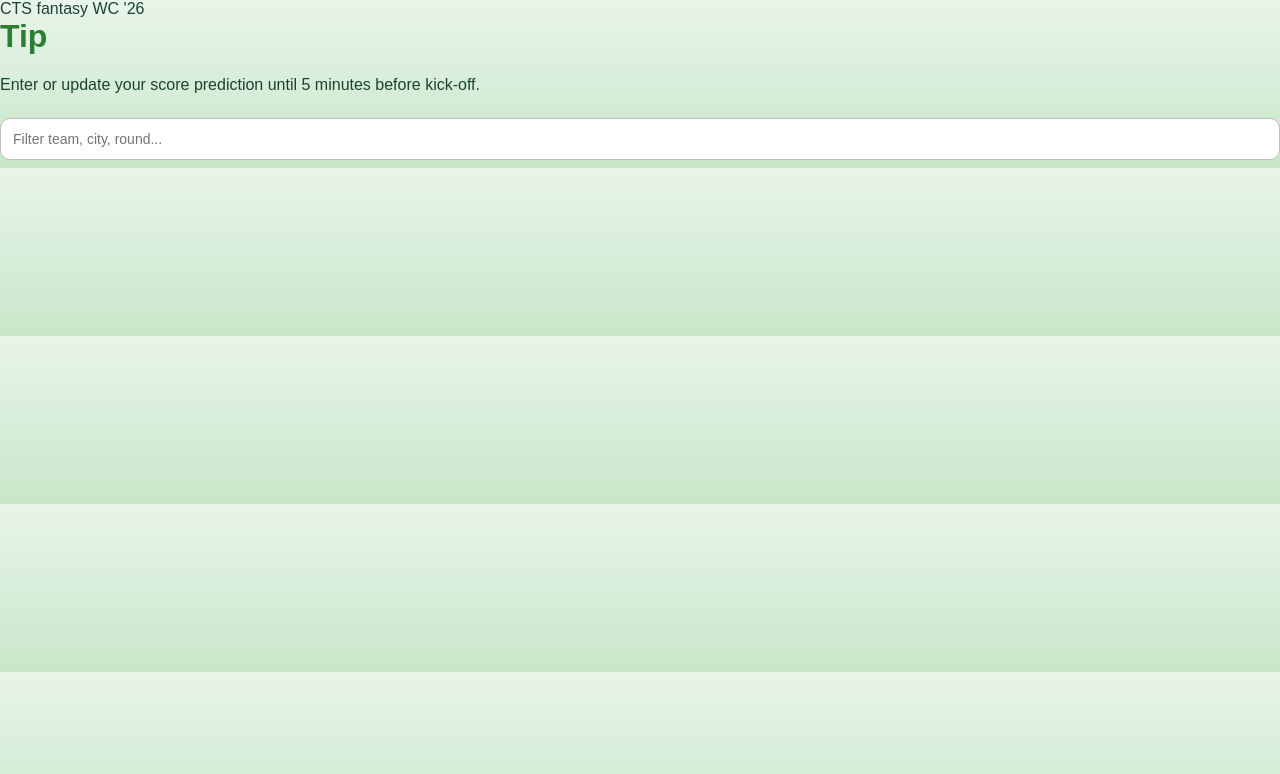
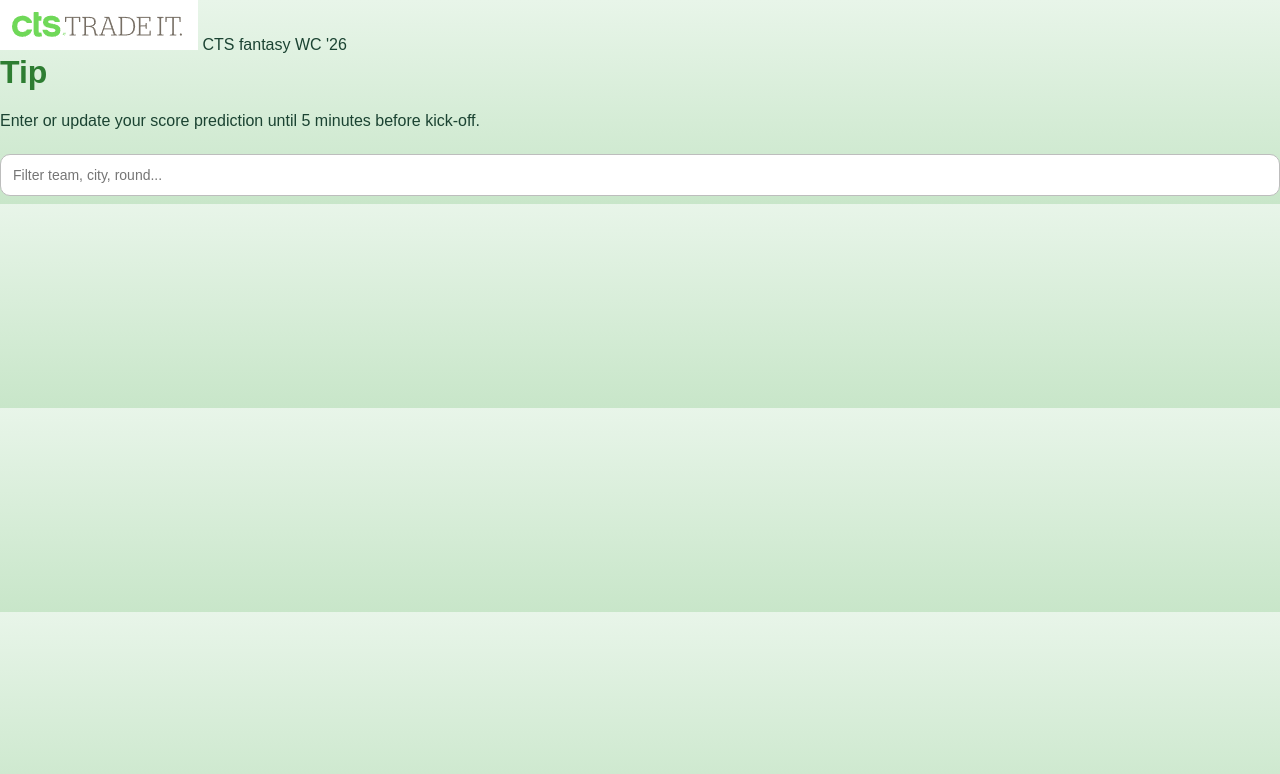
Before and after one commit to zdenekharuda-cmd/cts-fantasy-wc26, a website: page tips.html in a window 1280 px wide. Drawn offline with nearby package versions, Linux system fonts and the light colour scheme; no server answers.

Commit message:
Update tips.html

```diff
--- a/tips.html
+++ b/tips.html
@@ -8,10 +8,14 @@
   <link rel="stylesheet" href="/styles.css">
 </head>
 <body>
-  <header class="topbar">
-    <div class="logo">CTS fantasy WC '26</div>
-    <nav class="nav" data-nav></nav>
-  </header>
+<header class="topbar">
+  <div class="brand">
+    <img src="/images/cts-logo.png" alt="CTS logo">
+    <span>CTS fantasy WC '26</span>
+  </div>
+
+  <nav class="nav" data-nav></nav>
+</header>
   <main class="container">
     <div class="toolbar">
       <div>
```
